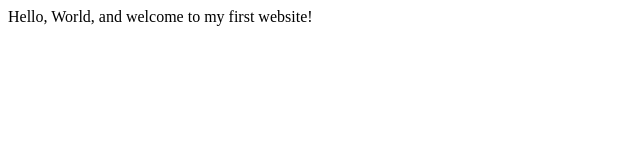
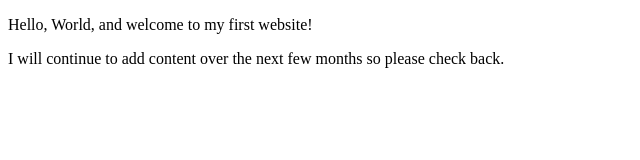
Before and after one commit to KairuS361/KairuS361.github.io, a plain HTML site: page index.html in a window 1280 px wide. Shown: the whole page, without its empty margins (0-640 px from the left). Drawn offline with Linux system fonts and the light colour scheme.

Commit message:
Expanded home page
Added new content to the home page

```diff
--- a/index.html
+++ b/index.html
@@ -3,9 +3,13 @@
     <head>
         <meta charset="utf-8">
         <meta name="viewport" content="width=device-width, initial-scale=1.0">
-        <title>My First Website</title>
+        <meta name="author" content="Solomon Kairu">
+
+
+        <title>CE Truffaut | Web Developer</title>
     </head>
     <body>
-       Hello, World, and welcome to my first website!
+       <p>Hello, World, and welcome to my first website!</p>
+        <p>I will continue to add content over the next few months so please check back.</p>
     </body>
 </html>
```
